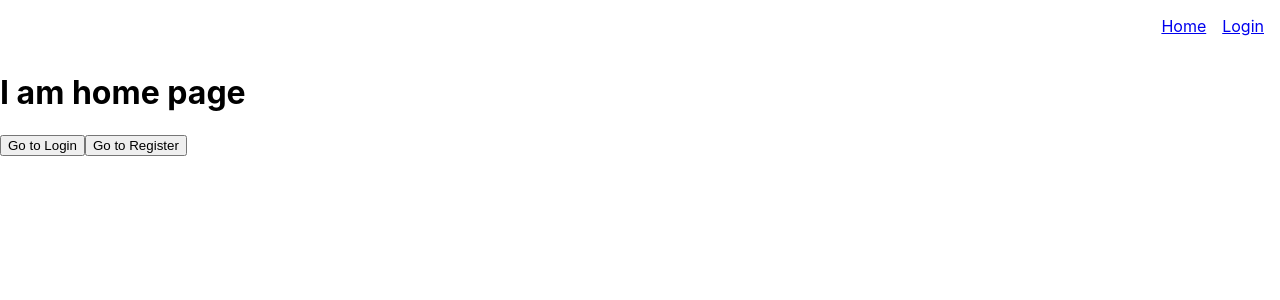
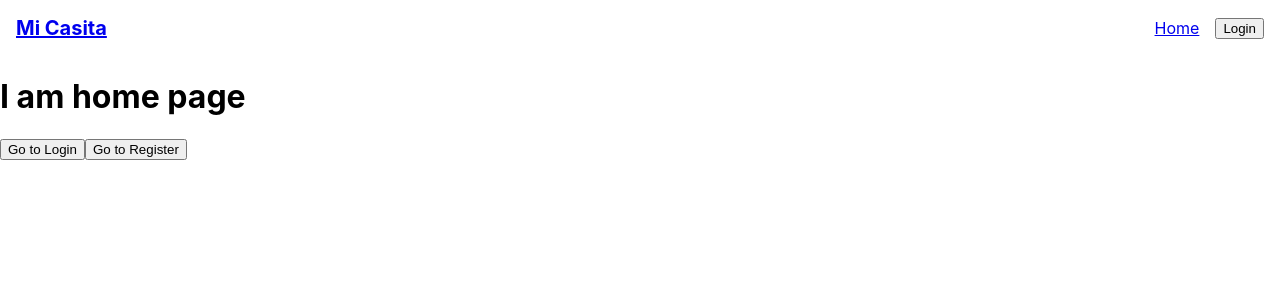
Before and after one commit to guadalupejara/mi_casita, a React (Create React App) app: page / in a window 1280 px wide. Shown: the top 300 px of the page. Built offline with nearby package versions, Linux system fonts and the light colour scheme.

Commit message:
styled navbar

```diff
--- a/src/components/Navbar.tsx
+++ b/src/components/Navbar.tsx
@@ -1,13 +1,32 @@
 import React from 'react'
 import {Link} from 'react-router';
+import NavButton from './NavButton';
 
 function Navbar(){
 
     return(
-        <div style={{ display: 'flex', justifyContent: 'flex-end', gap: '1rem', padding: '1rem' }}>
-        <Link to="/">Home</Link>
-        <Link to="/login">Login</Link>
+      <React.Fragment>
+        <div
+      style={{
+        display: 'flex',
+        justifyContent: 'space-between',
+        alignItems: 'center',
+        padding: '1rem'
+      }}
+    >
+      <div style={{ fontWeight: 'bold', fontSize: '1.25rem' }}>
+      <Link to="/">Mi Casita</Link>
       </div>
+
+      <div style={{ display: 'flex', gap: '1rem' }}>
+        <Link to="/"   style={{
+    display: 'flex',
+    alignItems: 'center'
+  }} className="hover:text-gray-500">Home</Link>
+        <NavButton label="Login" to="/login" />
+      </div>
+    </div>
+      </React.Fragment>
     )
 }
 
```
